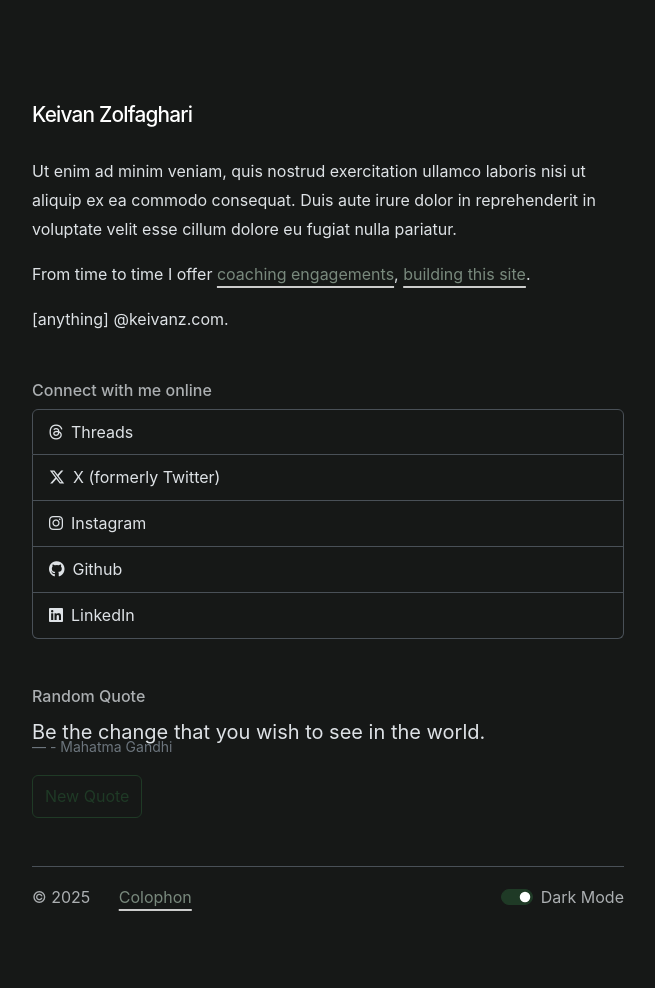
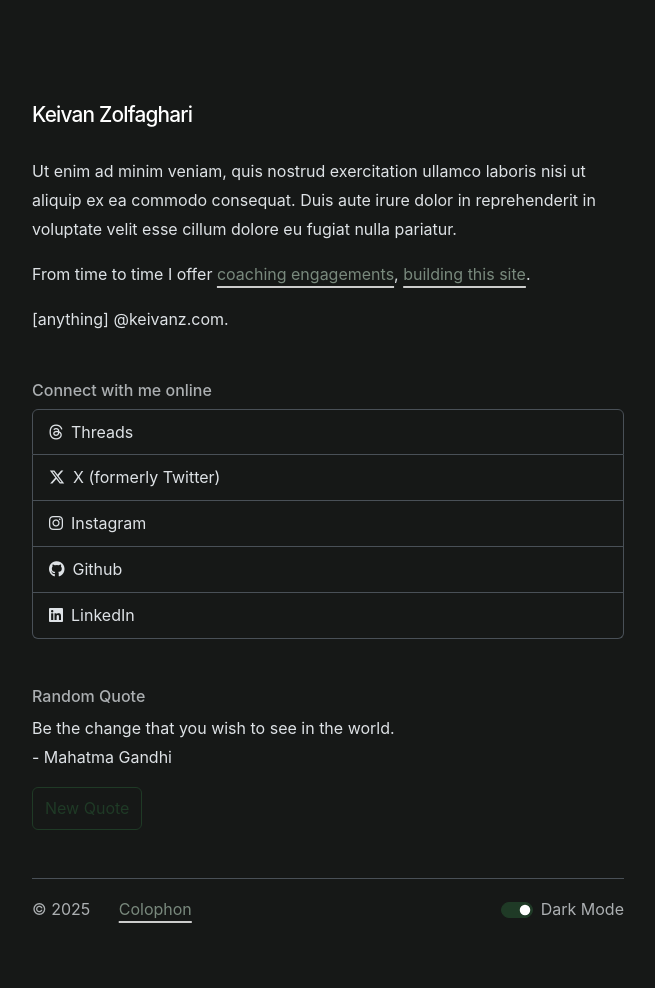
Before and after one commit to keivanz/keivanz.github.io, a Jekyll site: the page built from index.md, in a window 1280 px wide. Shown: the whole page, without its empty margins (312-967 px from the left). Built offline with Jekyll 4.4.1, drawn with Linux system fonts in a browser that asks for light colours; nearby versions of some CDN libraries; some web fonts are replaced.

Commit message:
Update homepage.html

```diff
--- a/_includes/homepage.html
+++ b/_includes/homepage.html
@@ -26,8 +26,8 @@
 
 <div id="quote-container">
   <h6 id="quote-title" class="text-body-secondary mt-5" style="display: none;">Random Quote</h2>
-  <p id="quote" class="mb-0 blockquote"></p>
-  <p id="author" class="blockquote-footer"></p>
+  <p id="quote" class="mb-0"></p>
+  <p id="author" class=""></p>
 
   <button type="button" id="quote-button" style="display: none;" class="btn btn-outline-primary" onclick="displayRandomQuote()">New Quote</button>
 </div>
```
